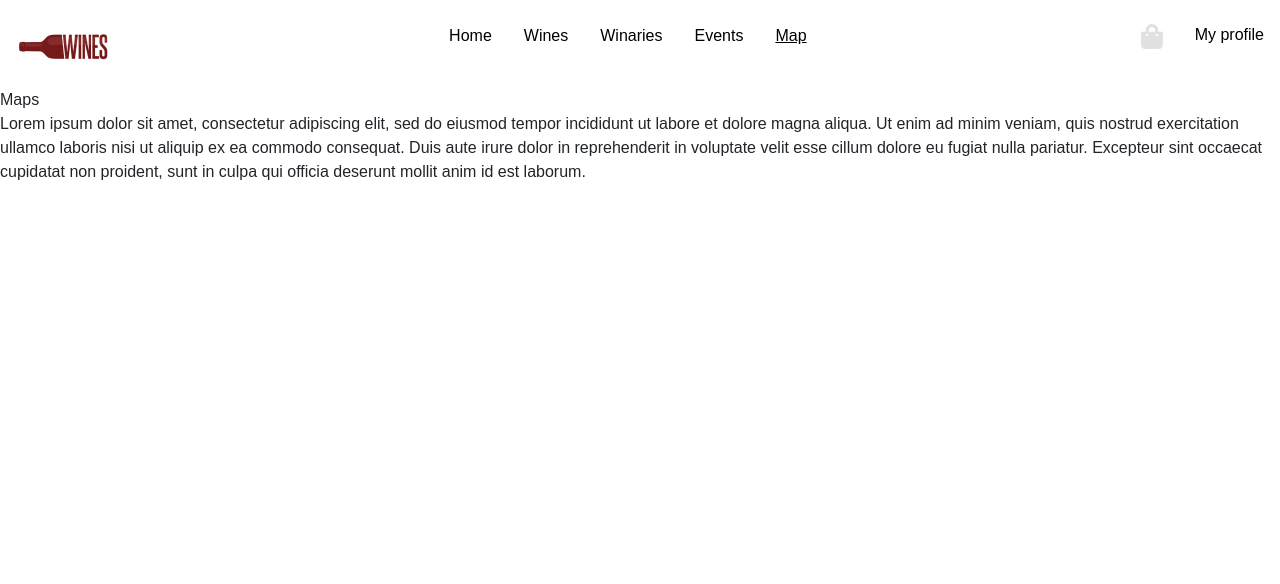
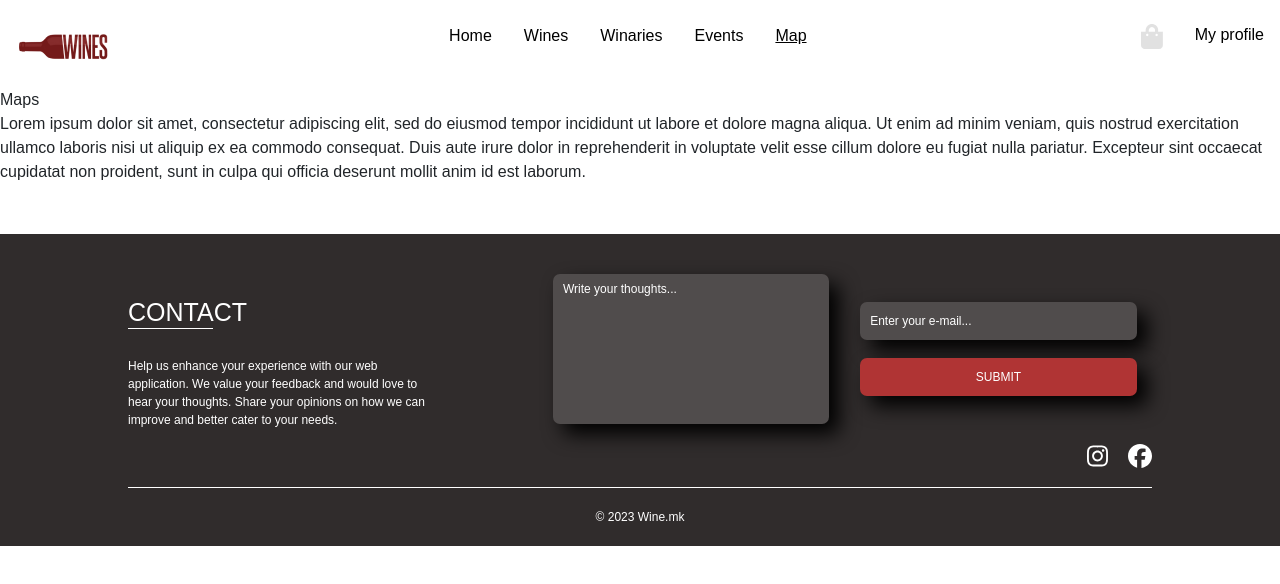
Before and after one commit to StefanVodilovski/winery-mk, a React (Create React App) app in the folder Frontend/Winaries React.js/winaries/: page /map in a window 1280 px wide. Shown: the top 584 px of the page. Built offline with nearby package versions, Linux system fonts and the light colour scheme; the HTML template or start-up script is replaced by a standard one.

Commit message:
Added Footer

```diff
--- a/Frontend/Winaries React.js/winaries/package.json
+++ b/Frontend/Winaries React.js/winaries/package.json
@@ -3,6 +3,10 @@
   "version": "0.1.0",
   "private": true,
   "dependencies": {
+    "@fortawesome/fontawesome-svg-core": "^6.5.1",
+    "@fortawesome/free-brands-svg-icons": "^6.5.1",
+    "@fortawesome/free-solid-svg-icons": "^6.5.1",
+    "@fortawesome/react-fontawesome": "^0.2.0",
     "@testing-library/jest-dom": "^5.17.0",
     "@testing-library/react": "^13.4.0",
     "@testing-library/user-event": "^13.5.0",
--- a/Frontend/Winaries React.js/winaries/src/App.js
+++ b/Frontend/Winaries React.js/winaries/src/App.js
@@ -2,6 +2,7 @@
 import { Route, Routes } from "react-router-dom"
 import './App.css';
 import { Navbar } from './Components/Navbar';
+import { Footer } from './Components/Footer';
 import { Home, Wines, Winaries, Events, Map } from './Components/Pages';
 
 
@@ -17,6 +18,7 @@ function App() {
         <Route path="/events" element={<Events />}> </Route>
         <Route path="/map" element={<Map />}> </Route>
       </Routes>
+      <Footer />
     </div>
   );
 }
--- /dev/null
+++ b/Frontend/Winaries React.js/winaries/src/Components/Footer.css
@@ -0,0 +1,141 @@
+footer{
+    display: flex;
+    flex-direction: column;
+    justify-content: start;
+    align-items: center;
+    background-color: #302c2c;
+    padding: 40px 10% 20px 10%;
+    margin-top: 50px;
+    color: white;
+    height: auto;
+    font-size: 12px;
+
+}
+
+.content{
+    display: flex;
+    justify-content: space-between;
+    align-items: center;
+    position: relative;
+    height: auto
+
+}
+
+.content::after {
+    content: "";
+    width: 100%;
+    height: 1px;
+
+    background: white;
+
+    position: absolute;
+    bottom: -20px;
+    left: 0;
+
+  }
+
+
+.left-section{
+    width: 30%;
+}
+
+.left-section h1{
+    position:relative;
+    margin-bottom: 30px;
+    font-size: 25px;
+
+}
+.left-section h1::after {
+    content: "";
+    width: 3.4em;
+    height: 1px;
+
+    background: white;
+
+    position: absolute;
+    bottom: -2px;
+    left: 0;
+
+  }
+.right-section{
+    display: flex;
+    flex-direction: column;
+    justify-content: end;
+    align-items: center;
+    gap: 20px;
+    width: 60%;
+    height: 100%;
+}
+.right-section>div{
+    width: 100%;
+}
+footer form{
+    display: flex;
+    justify-content: space-around;
+    align-items: center;
+}
+
+footer form>div{
+    width: 45%;
+    height: 150px;
+}
+
+footer textarea{
+    padding-top: 6px;
+    padding-left: 10px;
+    resize: none;
+    height: 100%;
+}
+footer input, footer button{
+ padding: 10px;
+
+}
+footer textarea,footer input,footer button{
+    width: 100%;
+    background-color: #504c4c;
+    border: none;
+    border-radius: 7px;
+    box-shadow: 10px 10px 20px black;
+}
+
+#submit-button{
+    background-color: #b03434;
+    color: white;
+    border-radius: 7px;
+}
+.input-container{
+    display: flex;
+    flex-direction: column;
+    justify-content: start;
+    align-items: start;
+    height: 100%;
+}
+::placeholder {
+    color: white;
+    opacity: 1; /* Firefox */
+}
+
+::-ms-input-placeholder { /* Edge 12 -18 */
+    color: white;
+}
+
+footer input, footer textarea{
+    color: white;
+}
+
+footer textarea:focus, footer input:focus {
+    color: white;
+}
+
+.socials{
+    display: flex;
+    justify-content: end;
+    align-items: center;
+}
+.socials > svg{
+    margin-left: 20px;
+}
+.copyright{
+    margin-top: 40px;
+
+}
--- /dev/null
+++ b/Frontend/Winaries React.js/winaries/src/Components/Footer.jsx
@@ -0,0 +1,44 @@
+import "./Footer.css"
+import { FontAwesomeIcon } from '@fortawesome/react-fontawesome'
+import { faInstagram, faFacebook } from '@fortawesome/free-brands-svg-icons';
+
+export const Footer = () => {
+
+    return (
+        <footer>
+            <div class="content">
+                <div class="left-section">
+                    <h1>CONTACT</h1>
+                    <p>
+                        Help us enhance your experience with our web application.
+                        We value your feedback and would love to hear your thoughts.
+                        Share your opinions on how we can improve and better cater to your needs.
+                    </p>
+                </div>
+                <div class="right-section">
+                    <div class="form-container">
+                        <form>
+                            <div>
+                                <textarea name="description" placeholder="Write your thoughts..."></textarea>
+                            </div>
+                            <div class="input-container">
+                                <input type="text" name="email" placeholder="Enter your e-mail..."/><br/>
+                                <button type="submit" id="submit-button">SUBMIT</button>
+                            </div>
+
+                        </form>
+                    </div>
+                    <div class="socials">
+                        <FontAwesomeIcon icon={faInstagram} size="2x"/>
+                        <FontAwesomeIcon icon={faFacebook} size="2x"/>
+                    </div>
+
+                </div>
+
+            </div>
+            <div class="copyright">
+                © 2023 Wine.mk
+            </div>
+        </footer>
+    )
+}
```
Also changed, not shown: 1 other file (tests, documents, lock files or other folders).
